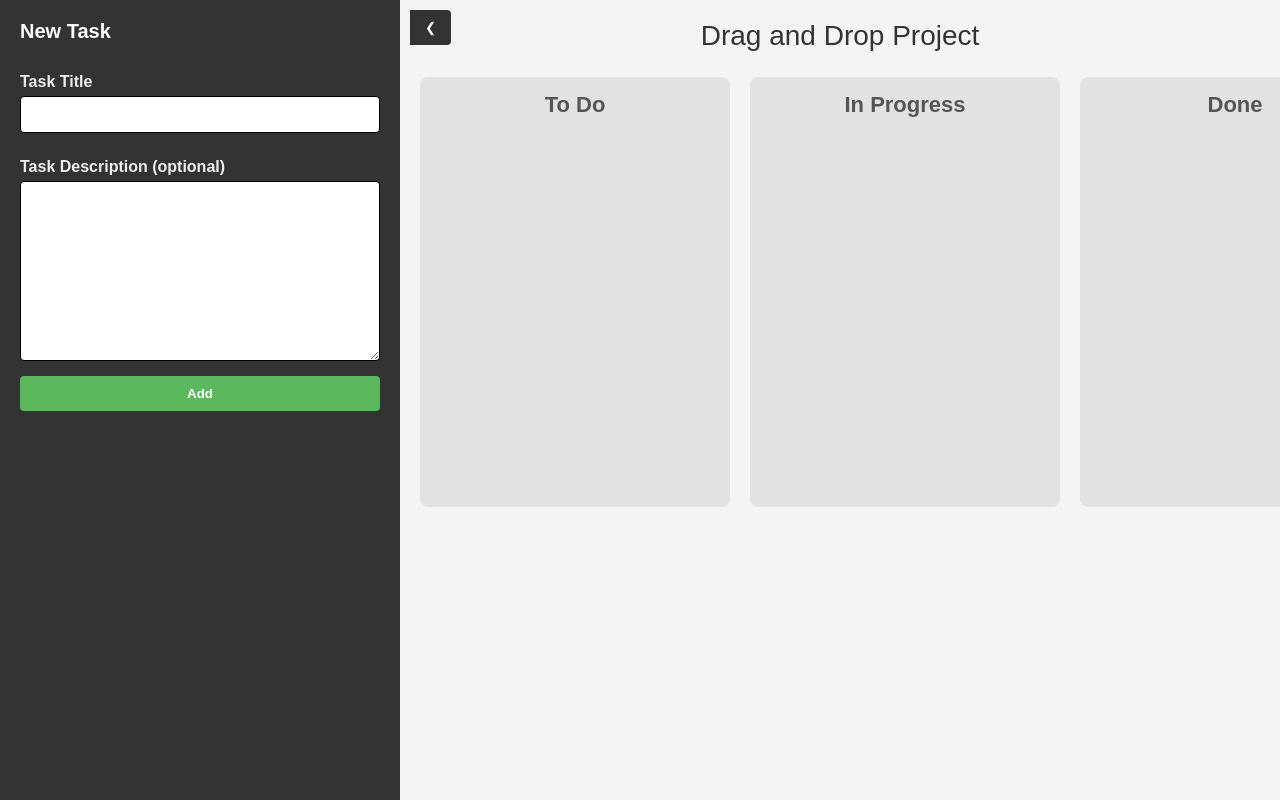
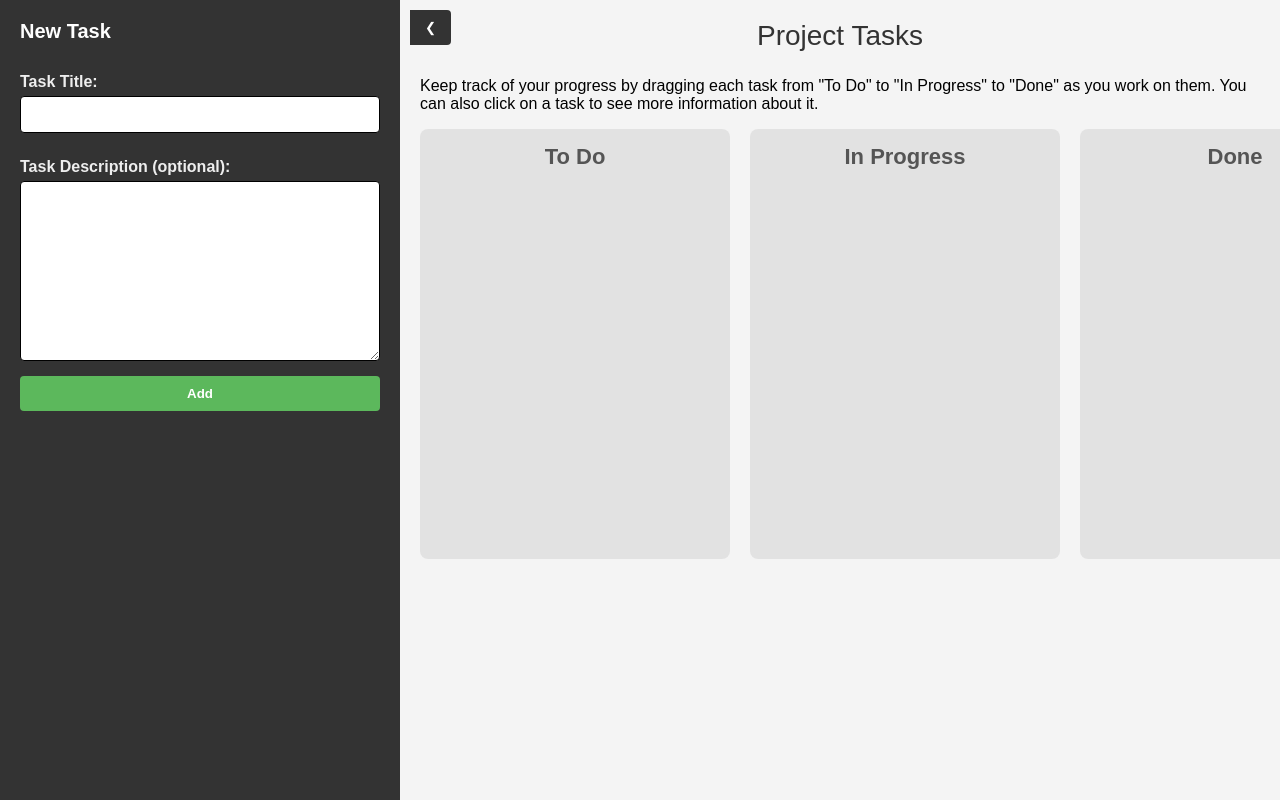
Before and after one commit to meleknurb/KanbanTaskTrackingProject, a Flask app: page / in a window 1280 px wide. Run offline with Flask 3, Linux system fonts and the light colour scheme.

Commit message:
feat(ui): improve task board header and form label clarity

```diff
--- a/templates/index.html
+++ b/templates/index.html
@@ -9,10 +9,10 @@
 <body>
   <div class="sidebar open" id="sidebar">
     <h2>New Task</h2> <form action="{{ url_for('add_task') }}" method="POST">
-      <label for="taskTitle">Task Title</label>
+      <label for="taskTitle">Task Title:</label>
       <input type="text" id="taskTitle" name="title" required />
 
-      <label for="taskDescription">Task Description (optional)</label>
+      <label for="taskDescription">Task Description (optional):</label>
       <textarea id="taskDescription" name="description"></textarea>
 
       <input type="hidden" name="column" value="todo" />
@@ -23,7 +23,12 @@
   <button class="toggle-btn" id="toggleBtn">❮</button>
 
   <div class="main shrink">
-    <header>Drag and Drop Project</header>
+    <header class="project-tasks-header">
+        Project Tasks
+    </header>
+    <p class="project-tasks-description">
+        Keep track of your progress by dragging each task from "To Do" to "In Progress" to "Done" as you work on them. You can also click on a task to see more information about it.
+    </p>
     <div class="board">
       {% for column, column_title in [('todo', 'To Do'), ('in_progress', 'In Progress'), ('done', 'Done')] %}
         <div class="column" id="{{ column }}">
```
